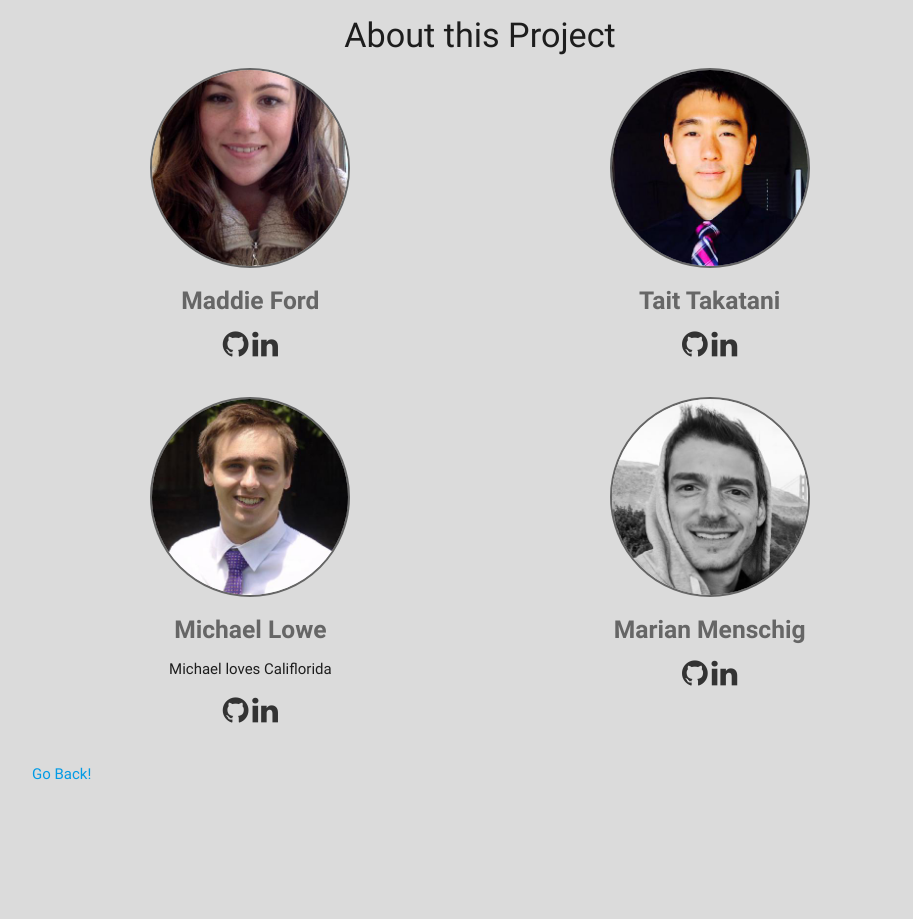
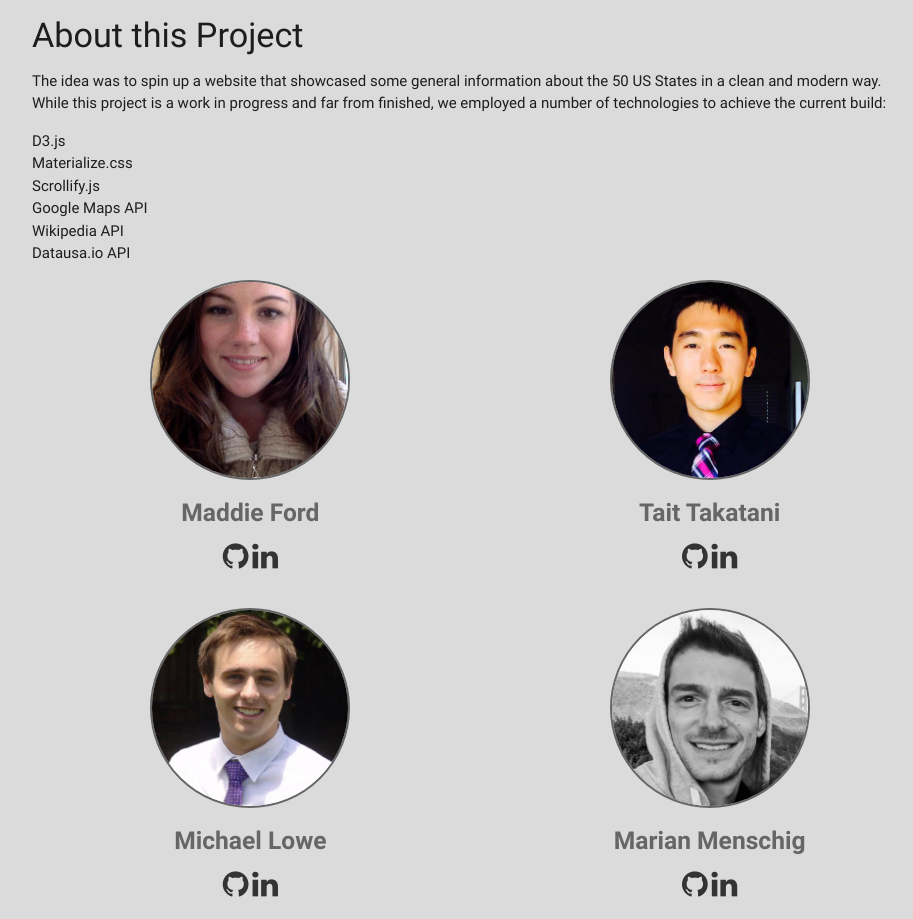
Before and after one commit to takatanium/UCB-Project1, a plain HTML site: page html/about.html in a window 1280 px wide. Shown: the top 919 px of the page, without its empty margins (160-1073 px from the left). Before the commit the page ends 817 px from the top, so only its background shows below. Drawn offline with nearby package versions, Linux system fonts and the light colour scheme.

Commit message:
slightly updated about page

```diff
--- a/html/about.html
+++ b/html/about.html
@@ -15,8 +15,25 @@
   <body>
     <div class="container">
 
-      <div class="center-align">
+      <div class="left-align">
         <h4>About this Project</h4>
+        <p>
+          The idea was to spin up a website that showcased some general information about the 50 US States in a clean and modern way.
+          <br>
+          While this project is a work in progress and far from finished, we employed a number of technologies to achieve the current build:
+
+          <ul>
+            <li>D3.js</li>
+            <li>Materialize.css</li>
+            <li>Scrollify.js</li>
+            <li>Google Maps API</li>
+            <li>Wikipedia API</li>
+            <li>Datausa.io API</li>
+          </ul>
+
+        </p>
+
+
       </div>
 
 
@@ -47,7 +64,6 @@
           <img class="profile" src="../assets/img/about/michael.jpg" alt="Michael Lowe">
           <div class="profile-section">
             <h5>Michael Lowe</h5>
-            <p>Michael loves Califlorida</p>
             <ul>
               <li><a href="https://www.github.com/mimlowe" target="_blank"><i class="fa fa-github fa-2x"></i></a></li>
               <li><a href="#" target="_blank"><i class="fa fa-linkedin fa-2x"></i></a></li>
```
Also changed, not shown: index.html (+2 -0 lines).
